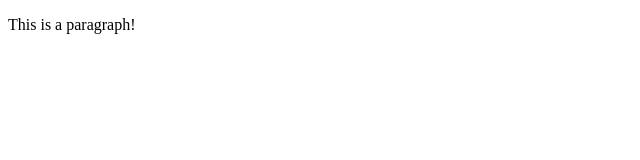
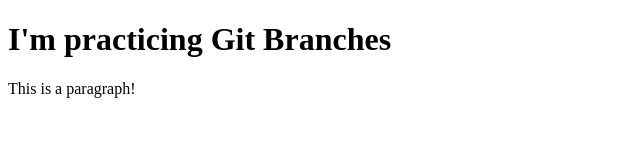
Before and after one commit to alexkarevoll/branches-practice, a plain HTML site: page index.html in a window 1280 px wide. Shown: the whole page, without its empty margins (0-640 px from the left). Drawn offline with Linux system fonts and the light colour scheme.

Commit message:
add heading

```diff
--- a/index.html
+++ b/index.html
@@ -5,6 +5,7 @@
     <title>branches-practice</title>
   </head>
   <body>
+    <h1>I'm practicing Git Branches</h1>
     <p>
       This is a paragraph!
     </p>
```
